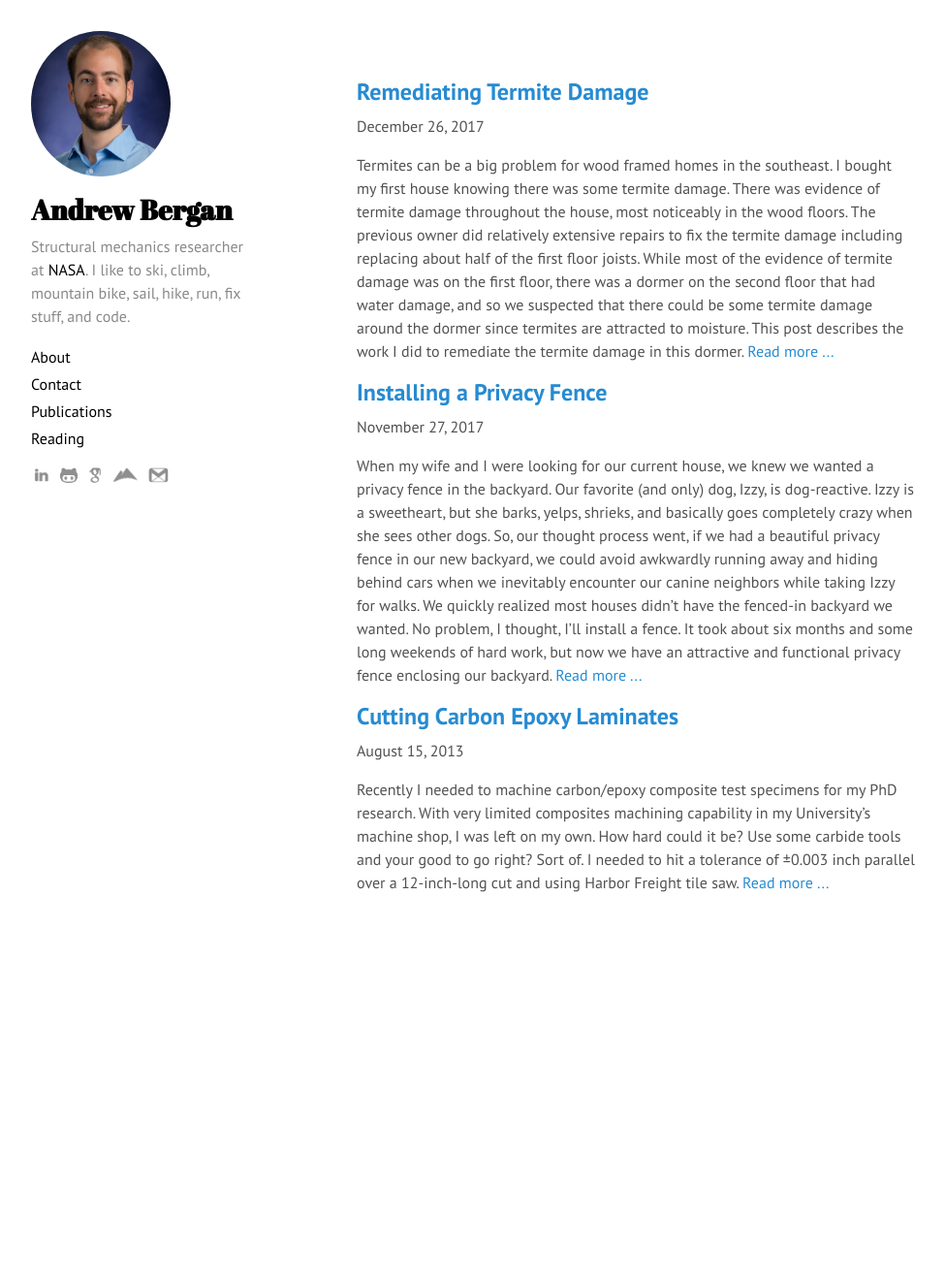
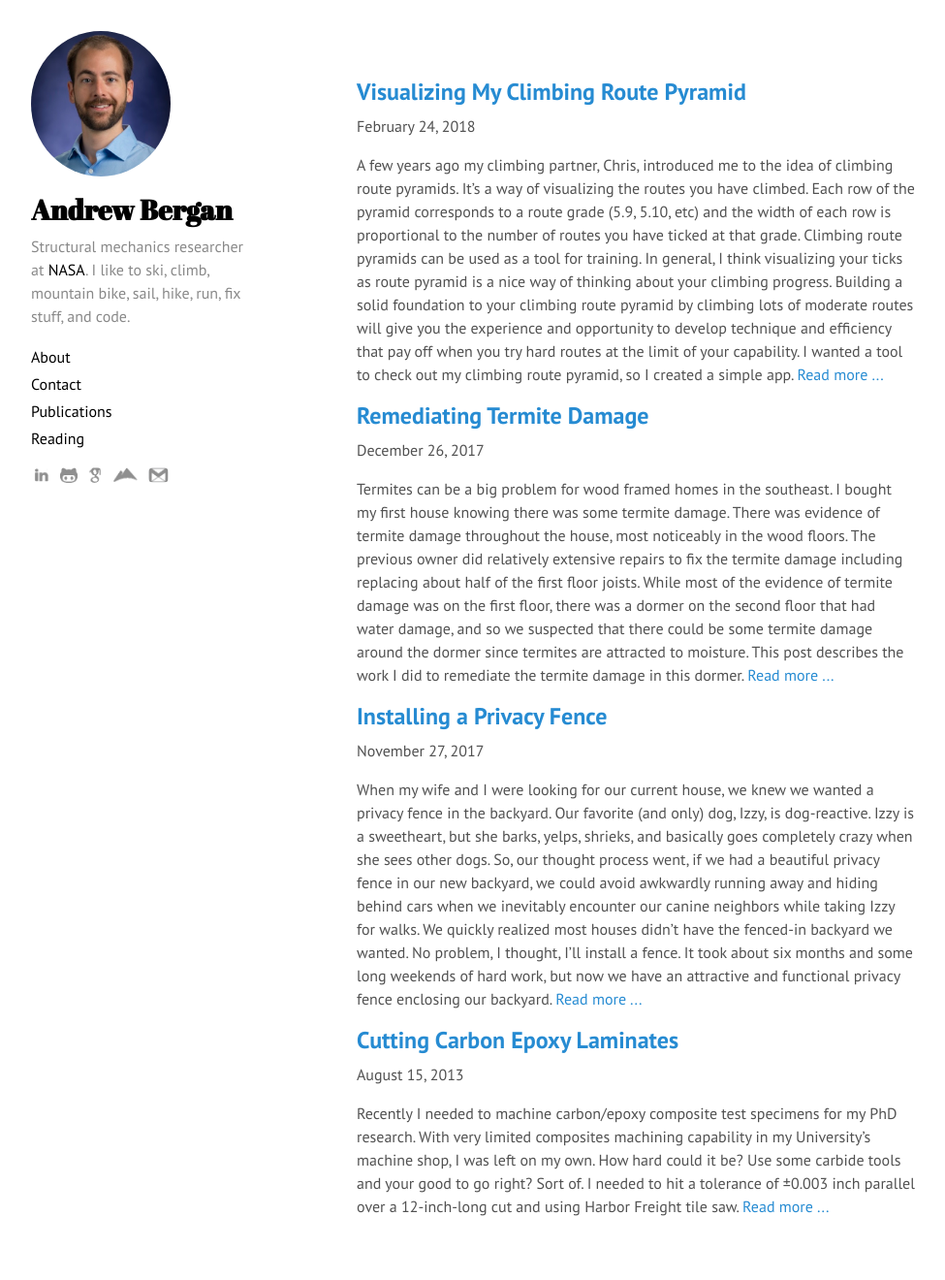
Before and after one commit to acbergan/acbergan.github.io, a Jekyll site: the page built from index.html, in a window 1280 px wide. Shown: the whole page at 97% size, without its empty margins (0-975 px from the left). Built offline with Jekyll 4.4.1, drawn with Linux system fonts in a browser that asks for light colours; nearby versions of some CDN libraries; before the commit the page ends 986 px from its top, so only the background shows below that.

Commit message:
Added post on climbing route pyramid

```diff
--- a/_data/books.yml
+++ b/_data/books.yml
@@ -1,3 +1,19 @@
+- title: "Evicted"
+  author: Matthew Desmond
+  finished: February 19, 2018
+  amazon: 'https://www.amazon.com/Evicted-Poverty-Profit-American-City/dp/0553447459'
+  cover: 'https://images-na.ssl-images-amazon.com/images/I/41c15bZNMhL.jpg'
+  notes: "This 2017 Pulitzer Prsize winner is simply fantastic. Reading this book transports you to the intersection of wealth and poverty in America. The book is an insightful and compelling narrative about the day-to-day realities of poor Americans. This book should be required reading for high school students. As a researcher myself, I'm blown away and inspired by the lengths Desmond went to in order to craft this story - don't skip the prologue, where Desmond describes his investigation and his recommendations."
+  pages: 448
+
+- title: "The Singal and the Noise: Why So Many Predictions Fail--but Some Don't"
+  author: Nate Silver
+  finished: January 31, 2018
+  amazon: 'https://www.amazon.com/Signal-Noise-Many-Predictions-Fail-but/dp/0143125087'
+  cover: 'https://images-na.ssl-images-amazon.com/images/I/51%2BNJXrUE6L.jpg'
+  notes: "Nate Silver gives the reader a way of thinking probabilistically without getting lost in the math. A good portion of the book discusses Bayes theorem with a strong emphasis on the role of prior beliefs and context in successful predictions. Silver comes back to the fact that many successful predictions rely on a combination of both statistical analysis and expert insight. The book is full of simple explanations that are easy to understand and entertaining examples from everyday life including Silver's analysis of baseball, poker, earth quakes, global warming, and terrorist attacks."
+  pages: 560
+
 - title: 'Elon Musk: Tesla, SpaceX, and the Quest for a Fantastic Future'
   author: Ashlee Vance
   finished: January 15, 2018
--- a/_includes/head.html
+++ b/_includes/head.html
@@ -25,8 +25,8 @@
   <link rel="apple-touch-icon-precomposed" sizes="144x144" href="{{ site.baseurl }}public/apple-touch-icon-144-precomposed.png">
   <link rel="shortcut icon" href="{{ site.baseurl }}public/favicon.ico">
 
-  <!-- RSS -->
-  <!-- <link rel="alternate" type="application/rss+xml" title="RSS" href="/atom.xml"> -->
+  <!-- jQuery -->
+  <script src="https://code.jquery.com/jquery-3.2.1.min.js" integrity="sha256-hwg4gsxgFZhOsEEamdOYGBf13FyQuiTwlAQgxVSNgt4=" crossorigin="anonymous"></script>
 
   {% include analytics.html %}
 </head>
--- /dev/null
+++ b/_posts/2018-02-24-visualizing-my-climbing-route-pyramid.md
@@ -0,0 +1,32 @@
+---
+layout: post
+date: 2018-02-24
+title: "Visualizing My Climbing Route Pyramid"
+---
+
+<!--excerpt.start-->
+A few years ago my climbing partner, Chris, introduced me to the idea of climbing route pyramids. It's a way of visualizing the routes you have climbed. Each row of the pyramid corresponds to a route grade (5.9, 5.10, etc) and the width of each row is proportional to the number of routes you have ticked at that grade. Climbing route pyramids can be used as a [tool for training](http://cruxcrush.com/2013/03/06/get-ready-for-spring-with-pyramid-training/). In general, I think visualizing your ticks as route pyramid is a nice way of thinking about your climbing progress. Building a solid foundation to your climbing route pyramid by climbing lots of moderate routes will give you the experience and opportunity to develop technique and efficiency that pay off when you try hard routes at the limit of your capability. I wanted a tool to check out my climbing route pyramid, so I created a simple app.
+<!--excerpt.end-->
+
+### Background
+I keep track of the routes I climb using Mountain Project. The mountain project app is really convenient and it's nice to have a record and notes of past climbs so I've been collecting ticks on mountain project for a few years now. On mountain project, users have a section of their profile called Tick Breakdown, which shows some charts and statics on your ticks. A snapshot of my tick breakdown is shown below.
+{% include image.html name="my-tick-breakdown.png" alt="My tick breakdown" %}
+
+Unfortunately there is no tick pyramid on the mountain project tick breakdown page. The "routes by grade" chart in the upper left shows the same data as a tick pyramid, but the format is a bit different and I don't find it gives the same perspective as a pyramid view. The other website people use to track climbing progress, [8a.nu](https://www.8a.nu/), gives users a really nice visualization of their route pyramid. I don't have an account on 8a, but here's what [Adam Ondra's](https://www.8a.nu/scorecard/AscentList.aspx?UserId=1476&AscentType=0&AscentClass=0&AscentListTimeInterval=1&AscentListViewType=0&GID=ea0fb3b90e4b0b655580384e07974b38) tick pyramid looks like.
+{% include image.html name="ondra-pyramid.png" alt="Ondra's climbing route pyramid on 8a.nu" width="400px"%}
+
+### The App
+I decided to whip up a [simple app](https://thawing-lake-70240.herokuapp.com/) to visualize my mountain project climbing ticks as a pyramid. I figured it would be easier and a lot more fun to build an app than to create an account on 8a and adding all of my ticks there. I thought about downloading my tick data and creating my route pyramid offline, but I decided it would be nice to have a tool that I could check back with from time to time as I climbed more routes, without needing to do a lot of work. I also decided that, if I was going to go through the effort to make this tool, I wanted to make something that would work for any mountain project user. [Check out the app here](https://thawing-lake-70240.herokuapp.com/). Here's what my climbing route pyramid looks like.
+{% include image.html name="my-pyramid.png" alt="My climbing route pyramid" %}
+
+I was pleasantly surprised with how well my ticks line up into a pyramid shape! I'm going to use this app to track how my pyramid evolves as I climb over the next year.
+
+I [posted](https://www.mountainproject.com/forum/topic/114054803/ticks-as-a-route-pyramid) about this app on the mountain project forum. People generally seem to like it. Over 100 people have used the app. Several people offered ideas for way to make the app better. I added some filters to make the data more interactive. Playing with the filters, it became pretty clear that I need to work on sending more hard 5.10s and easy 5.11s to improve my sport climbing.
+
+### The Code
+The app relies on the [Mountain Project API](https://www.mountainproject.com/data). The backend runs on [Node.js](https://nodejs.org) and served by [Heroku](https://www.heroku.com/) and [mlab](https://mlab.com). The backend is really simple with just one end point: /api/tickdata which expects a json field 'email' in the request body. After a couple of requests to the mountain project API, the user's tick data is returned to the front end.
+
+The visualization happens on the front end using [svg.js](http://svgjs.com/). This was my first exposure to creating SVG images using javascript. Both D3.js and svg.js make the process of creating visualizations simple. I opted to use svg.js since I didn't need the all of the additional functionality of D3.js.
+
+### Summary
+I'm really happy with how the app turned out. I've used Node.js in the past and it came back quickly. It was really fun to learn more about the SVG format. I'm looking forward to creating more visualizations and using SVGs in my research work and publications. There are always a few to-dos that I don't get a chance to work on. In this case, there is almost an endless list of additional features I could add, but that will have to wait - I'm going climbing!
```
Also changed, not shown: README.md, assets/posts/2018-02-24-visualizing-my-climbing-route-pyramid/my-pyramid.png (added), assets/posts/2018-02-24-visualizing-my-climbing-route-pyramid/my-tick-breakdown.png (added), assets/posts/2018-02-24-visualizing-my-climbing-route-pyramid/ondra-pyramid.png (added).
